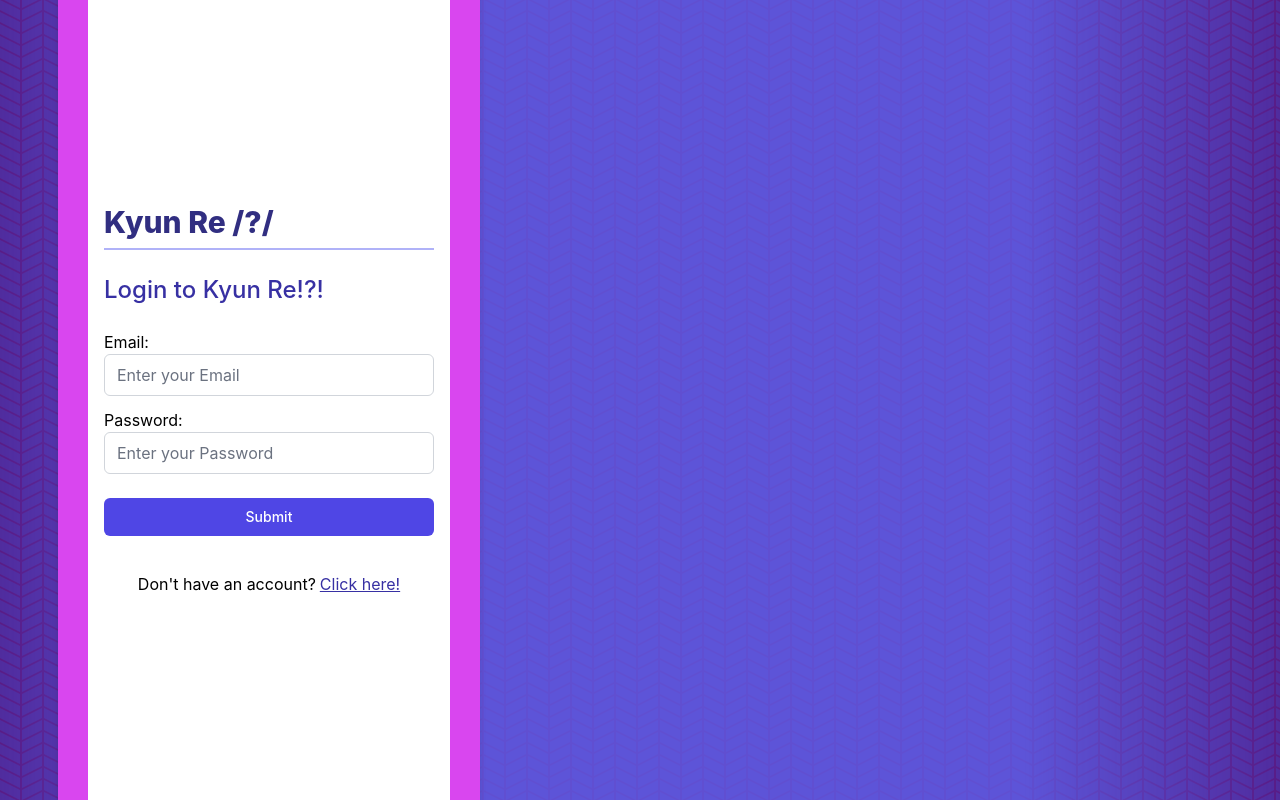
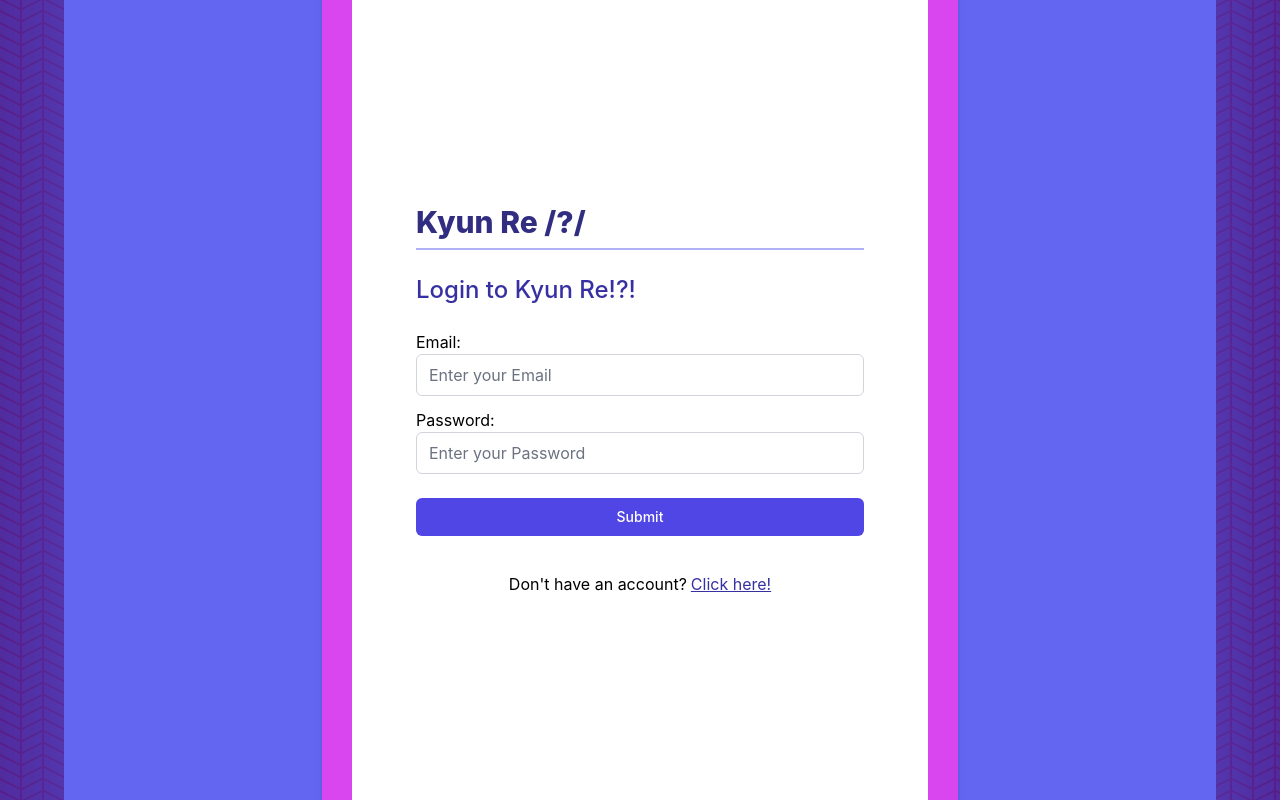
Before and after one commit to arkni8/Sample-forum-webapp, a React (Create React App) app: page /login in a window 1280 px wide. Shown: the top 800 px of the page. Built offline with nearby package versions, Linux system fonts and the light colour scheme; no server answers.

Commit message:
Changes to how elements are rendered in certain path

```diff
--- a/package.json
+++ b/package.json
@@ -1,7 +1,7 @@
 {
   "name": "client",
   "version": "0.1.0",
-  "homepage": "https://arkni8.github.io/Sample-forum-webapp",
+  "homepage": "https://arkni8.github.io/Sample-forum-webapp/",
   "private": true,
   "dependencies": {
     "@testing-library/jest-dom": "^5.16.4",
--- a/src/App.js
+++ b/src/App.js
@@ -1,5 +1,5 @@
 import React from "react";
-import { Navigate, Route, Routes } from "react-router-dom";
+import { Navigate, Route, Routes, useLocation } from "react-router-dom";
 import Header from "./component/Header";
 import Register from "./component/pages/Register";
 import AuthProvider from "./context/authContext";
@@ -29,14 +29,26 @@ const ChangeDisplayPicture = React.lazy(() =>
 );
 
 function App() {
+
+  const location = useLocation();
+
+  function checkWhichPage() {
+    // eslint-disable-next-line
+    if (location.pathname != '/login' && location.pathname != '/register' && location.pathname != '/profile-name') {
+      return ('grow shrink-0 xsm:flex xsm:w-full px-1 xsm:px-6 pb-4 bg-slate-100 bg-opacity-40 xl:bg-opacity-0');
+    } else {
+      return;
+    }
+  }
+
   return (
     <AuthProvider>
       <div
         className='container mx-auto max-w-6xl min-h-screen flex flex-col xsm:after:bg-purple-900 xsm:after:bg-[url(./img/heropattern.svg)] bg-center
         xsm:after:[mask-image:linear-gradient(90deg,white_0%,rgba(255,255,255,0.3)_20%,rgba(255,255,255,0.3)_80%,white_100%)]
-      xsm:after:fixed xsm:after:inset-0 *xsm:after:bg-indigo-900 xsm:after:-z-10'>
+      xsm:after:fixed xsm:after:inset-0 xsm:after:-z-10'>
         <Header />
-        <div className='grow shrink-0 xsm:flex xsm:w-full px-1 xsm:px-6 pb-4 bg-slate-100 bg-opacity-40 xl:bg-opacity-0'>
+        <div className={`${checkWhichPage()}`}>
           <Routes>
             <Route path='/register' element={<Register />} />
             <Route path='/login' element={<Login />} />
--- a/src/component/Footer.jsx
+++ b/src/component/Footer.jsx
@@ -1,7 +1,11 @@
 import React from 'react';
-import { Link } from 'react-router-dom';
+import { Link, useLocation } from 'react-router-dom';
 
 function Footer() {
+  const location = useLocation();
+
+  // eslint-disable-next-line
+  if (location.pathname != '/login' && location.pathname != '/register' && location.pathname != '/profile-name') {
     return (
       <div className='grid grid-cols-2 bg-blue-500/70 text-white h-60 xsm:h-52 xl:rounded-t overflow-hidden'>
         <div className='flex flex-col justify-center items-center'>
@@ -18,4 +22,8 @@ function Footer() {
     )
   }
 
+  return;
+
+}
+
 export default Footer;
```
Lines whose indentation alone changed are shown as unchanged.
